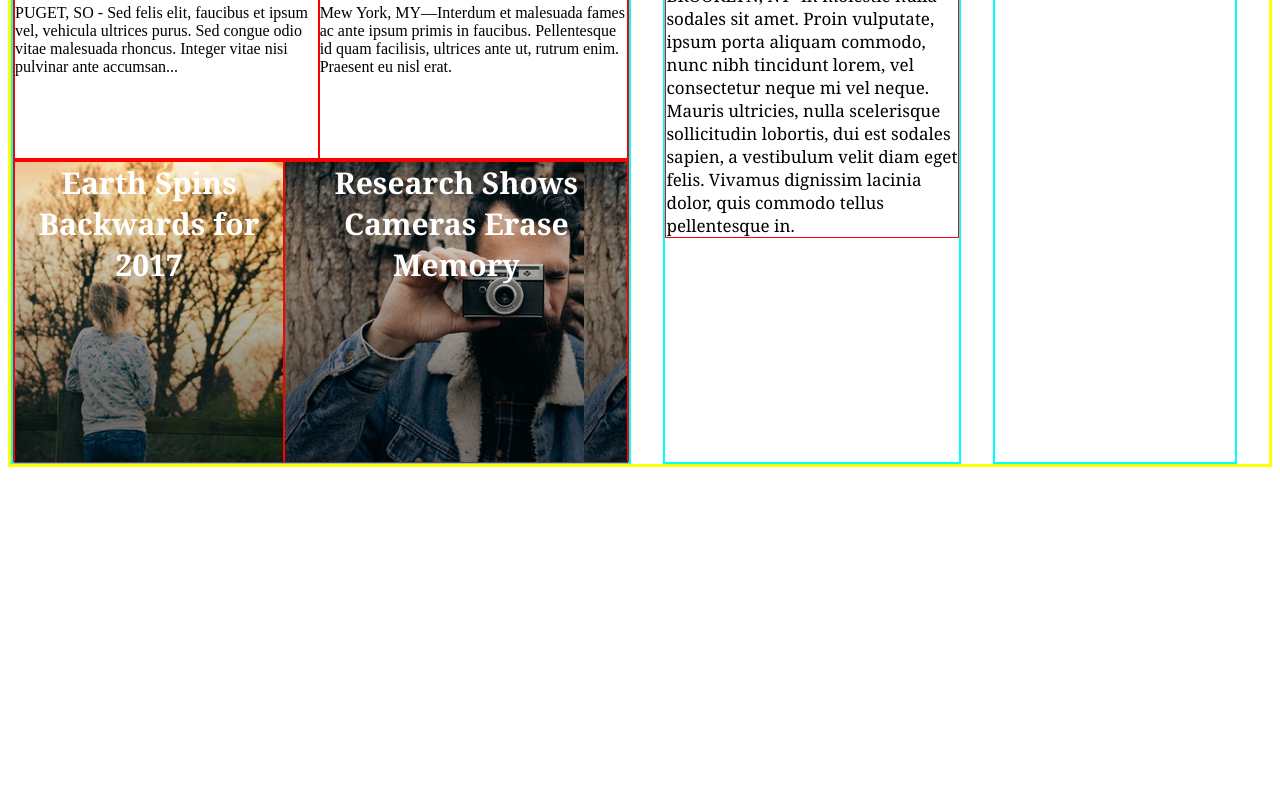
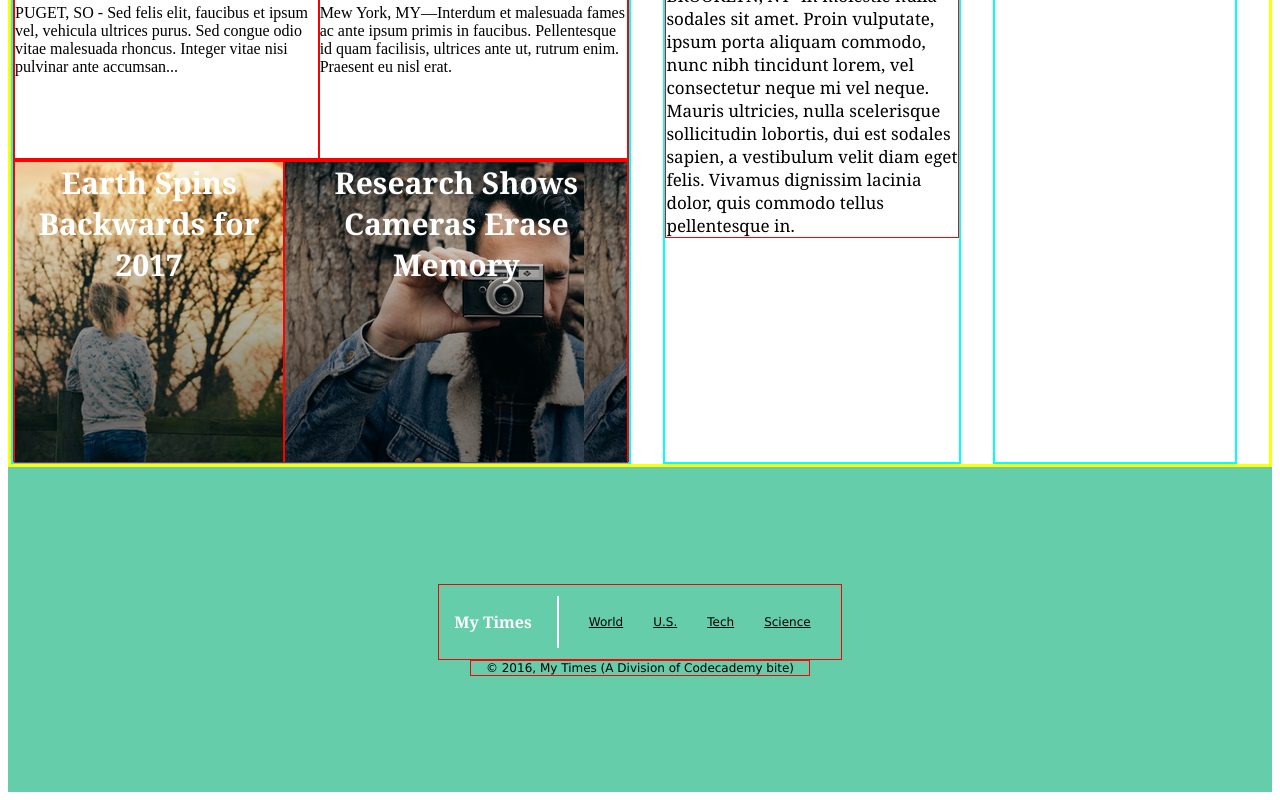
Before and after one commit to haringart/mytimes, a plain HTML site: page index.html in a window 1280 px wide. Shown: the part 739-1539 px from the top of the page. Before the commit the page ends 1214 px from the top, so only its background shows below. Drawn offline with Linux system fonts and the light colour scheme.

Commit message:
Done enough for now.

```diff
--- a/index.html
+++ b/index.html
@@ -102,7 +102,18 @@
     <!-- FOOTER -->
 
     <footer>
-
+      <div class="info">
+        <span class="title">My Times</span>
+        <nav>
+          <span><a href="#">World</a></span>
+          <span><a href="#">U.S.</a></span>
+          <span><a href="#">Tech</a></span>
+          <span><a href="#">Science</a></span>
+        </nav>
+      </div>
+      <div class="copyright">
+        <span>© 2016, My Times (A Division of Codecademy bite)</span>
+      </div>
     </footer> <!-- Closes footer container -->
 
   </body>
--- a/resources/css/style.css
+++ b/resources/css/style.css
@@ -139,8 +139,29 @@ div .banners {
 
   /*-- FOOTER CONTAINER --*/
 
+footer {
+  display: flex;
+  flex-direction: column;
+  background-color: MediumAquamarine;
+  height: 325px;
+  justify-content: center;
+  align-items: center;
+  margin: auto;
+  font-family: Verdana;
+  font-size: 12px;
+}
 
+.title {
+  font-family: Georgia;
+  font-size: 16px;
+  font-weight: bold;
+  color: white;
+  padding-right: 25px;
+  border-right: 2px solid white;
+}
 
-
-
+.info {
+  display: flex;
+  align-items: center;
+}
   /*-- END FOOTER CONTAINER --*/
```
